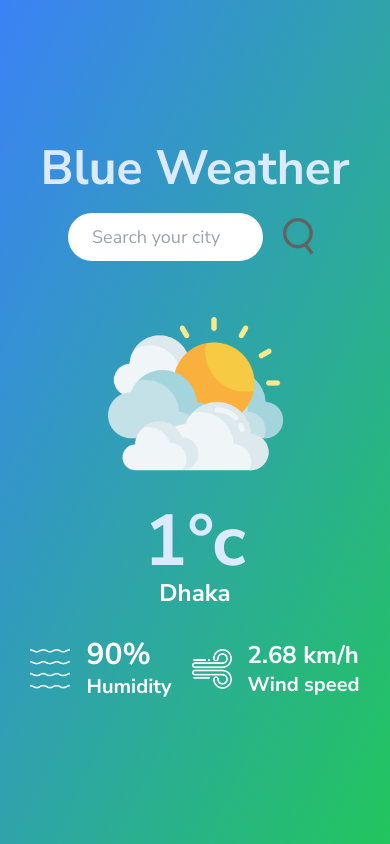
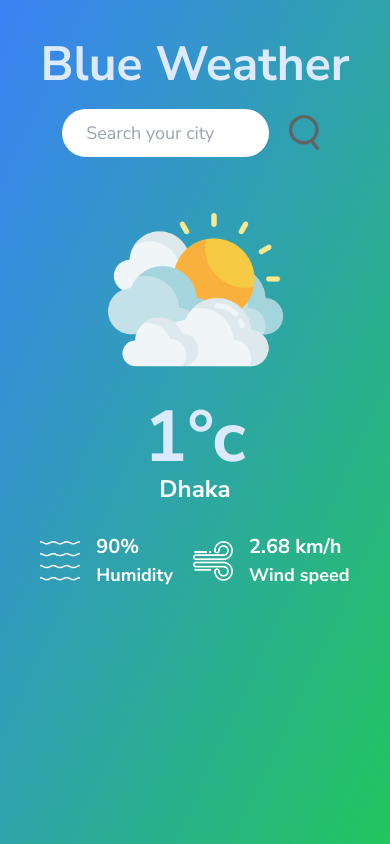
Before and after one commit to Shahriar-Tonmoy/weather-app, a plain HTML site: page index.html in a window 390 px wide. Drawn offline with nearby package versions, Linux system fonts and the light colour scheme.

Commit message:
responsive done

```diff
--- a/index.html
+++ b/index.html
@@ -26,14 +26,14 @@
     <title>Blue-point</title>
 </head>
 
-<body class="h-screen nunito bg-gradient-to-br from-blue-500 to-green-500">
-    <div class="h-full lg:h-screen  flex flex-col justify-center items-center  w-full gap-5 lg:gap-10">
+<body class="h-screen nunito bg-gradient-to-br from-blue-500 to-green-500 p-10">
+    <div class="h-full lg:h-screen  flex flex-col justify-start items-center  w-full gap-5 lg:gap-10">
         <h1 class="lg:flex lg:items-center lg:gap-2 text-3xl lg:text-5xl text-white text-center"><span class="hidden lg:block">Welcome To</span><span class="text-5xl lg:text-6xl text-blue-100 font-bold">Blue Weather</span>
         </h1>
         <div class="flex flex-col justify-center items-center w-full gap-3">
             <div class="flex items-center justify-center gap-3 lg:gap-6 w-full lg:mb-6">
                 <input type="text"
-                    class="rounded-full  w-1/2  lg:w-1/5 h-12 focus:outline-none pl-6 caret-blue-600 text-lg text-blue-400"
+                    class="rounded-full  w-2/3  lg:w-1/5 h-12 focus:outline-none pl-6 caret-blue-600 text-lg text-blue-400"
                     placeholder="Search your city">
                 <button><img src="images/search.png" alt="" srcset="" class="w-2/3 mx-auto"></button>
             </div>
@@ -48,15 +48,15 @@
                 <div class="flex items-center justify-center gap-4">
                     <img src="images/humidity.png" alt="" srcset="" class="w-[40px] h-[40px] lg:block">
                     <div>
-                        <p class="text-white text-3xl lg:text-5xl font-semibold">90%</p>
-                        <p class="text-white text-xl lg:text-2xl font-semibold">Humidity</p>
+                        <p class="text-white text-xl lg:text-5xl font-semibold">90%</p>
+                        <p class="text-white text-lg lg:text-2xl font-semibold">Humidity</p>
                     </div>
                 </div>
                 <div class="flex items-center justify-center gap-4">
                     <img src="images/wind.png" alt="" srcset="" class="w-[40px] h-[40px] lg:block">
                     <div>
-                        <p class="text-white text-2xl lg:text-5xl font-semibold">2.68 km/h</p>
-                        <p class="text-white text-xl lg:text-2xl font-semibold">Wind speed</p>
+                        <p class="text-white text-xl lg:text-5xl font-semibold">2.68 km/h</p>
+                        <p class="text-white text-lg lg:text-2xl font-semibold">Wind speed</p>
                     </div>
                 </div>
             </div>
```
